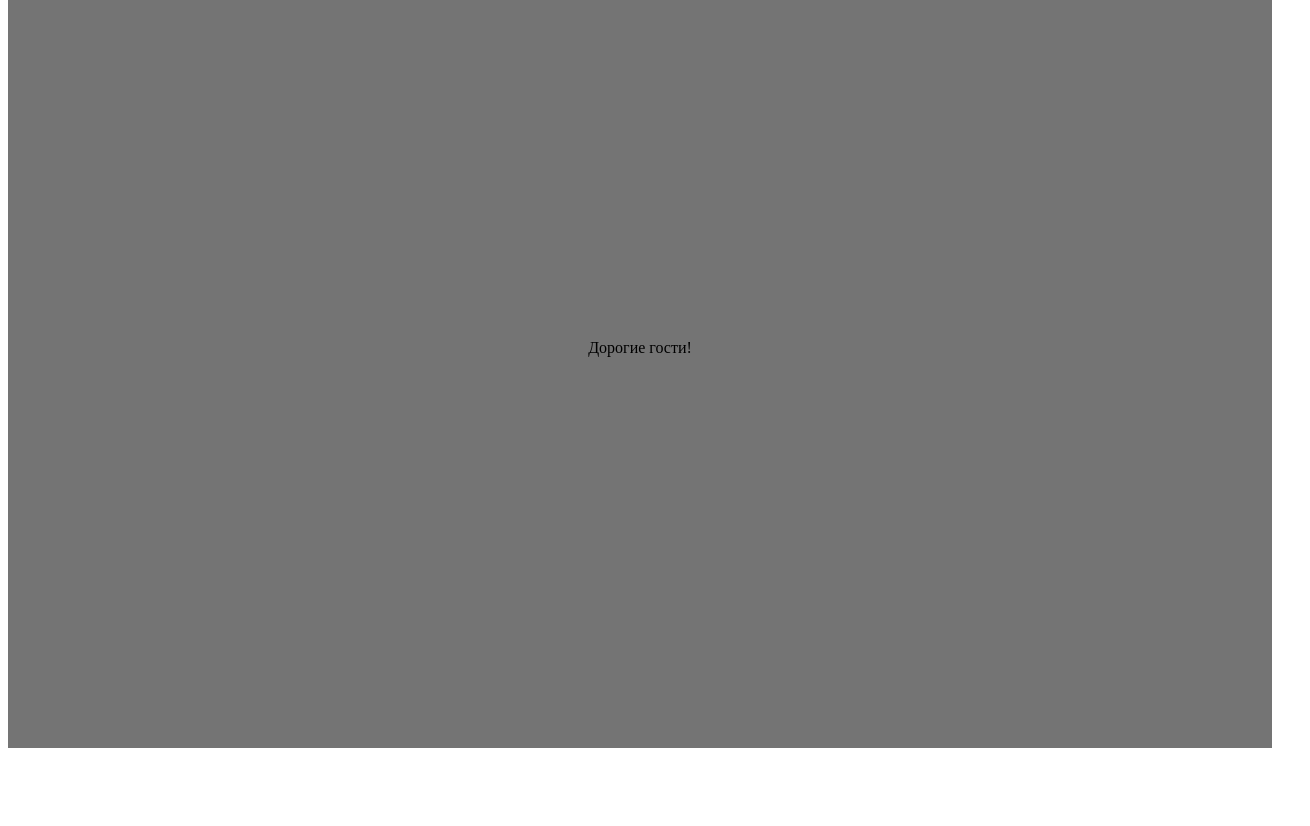
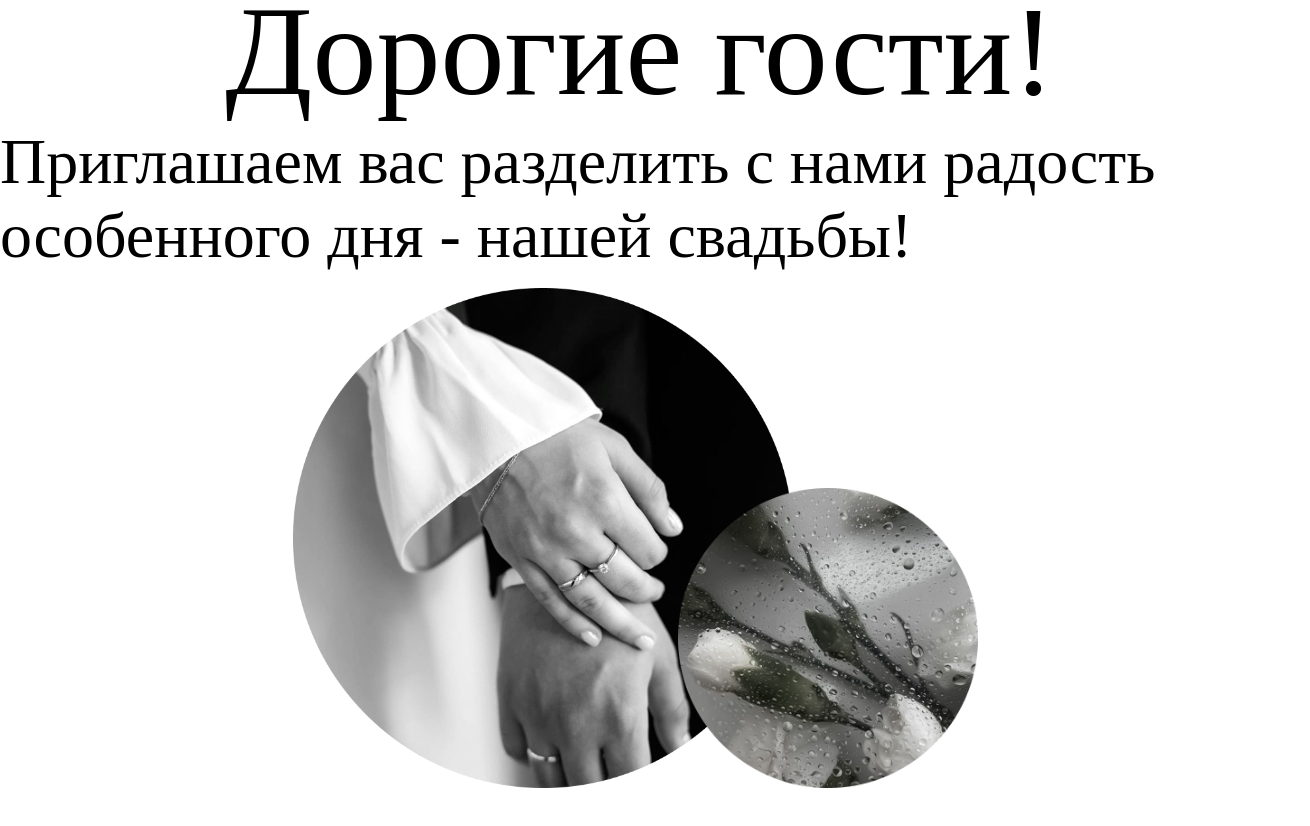
Before and after one commit to aerodes/DenisUshakovPromo, a Next.js app: page /Wedding in a window 1280 px wide. Shown: the part 860-1686 px from the top of the page, 1310 px wide, since content can reach past the window. Before the commit the page ends 1616 px from the top, so only its background shows below. Built offline with nearby package versions, Linux system fonts and the light colour scheme.

Commit message:
добавил 2 раздел

```diff
--- a/src/app/globals.css
+++ b/src/app/globals.css
@@ -1,4 +1,5 @@
 @import url("https://fonts.googleapis.com/css2?family=Koh+Santepheap:wght@100;300;400;700;900&family=Montserrat:wght@100..900&display=swap");
+@import url("https://fonts.googleapis.com/css2?family=Cormorant+Unicase:wght@300;400;500;600;700&family=Koh+Santepheap:wght@100;300;400;700;900&family=Montserrat:wght@100..900&display=swap");
 
 *,
 body {
@@ -7,40 +8,5 @@ body {
 }
 body {
     margin: 0;
+    background: #ffffff;
 }
-
-.koh-santepheap-thin {
-    font-family: "Koh Santepheap", serif;
-    font-weight: 100;
-    font-style: normal;
-}
-
-/* @font-face {
-    font-family: Koh_santepheap;
-    src: url("https://fonts.googleapis.com/css2?family=Koh+Santepheap:wght@100&family=Montserrat:wght@100..900&display=swap");
-    font-weight: 100;
-}
-
-@font-face {
-    font-family: Koh_santepheap;
-    src: url("https://fonts.googleapis.com/css2?family=Koh+Santepheap:wght@300&family=Montserrat:wght@100..900&display=swap");
-    font-weight: 300;
-}
-
-@font-face {
-    font-family: Koh_santepheap;
-    src: url("https://fonts.googleapis.com/css2?family=Koh+Santepheap:wght@400&family=Montserrat:wght@100..900&display=swap");
-    font-weight: 400;
-}
-
-@font-face {
-    font-family: Koh_santepheap;
-    src: url("https://fonts.googleapis.com/css2?family=Koh+Santepheap:wght@700&family=Montserrat:wght@100..900&display=swap");
-    font-weight: 700;
-}
-
-@font-face {
-    font-family: Koh_santepheap;
-    src: url("https://fonts.googleapis.com/css2?family=Koh+Santepheap:wght@900&family=Montserrat:wght@100..900&display=swap");
-    font-weight: 900;
-} */
--- a/src/pages/Wedding/components/Greeting/index.module.scss
+++ b/src/pages/Wedding/components/Greeting/index.module.scss
@@ -1,52 +1,101 @@
 .main {
-    // width: 100%;
-    height: 100vh;
+    background: #ffffff;
+    width: 100vw;
+    padding: 10px;
 
-    display: flex;
-    align-items: center;
-    justify-content: center;
-    overflow: hidden;
-
-    position: relative;
-
-    gap: 50px;
     @media (min-width: 1024px) {
-        gap: 180px;
+        padding: 30px;
     }
 
     &_title {
-        font-size: 148px;
-        color: #ffffff;
+        font-family: Cormorant Unicase;
+        font-size: 40px;
+        font-weight: 400;
 
-        @media (min-width: 375px) {
-            font-size: 188px;
-        }
-        @media (min-width: 600px) {
-            font-size: 298px;
+        margin: auto;
+        width: fit-content;
+
+        &_sub {
+            font-family: Cormorant Unicase;
+            font-size: 24px;
+            font-weight: 400;
+
+            margin: auto;
+            width: fit-content;
+            max-width: 425px;
+
+            @media (min-width: 490px) {
+                max-width: 490px;
+            }
+            @media (min-width: 1024px) {
+                max-width: 1500px;
+                font-size: 64px;
+            }
         }
         @media (min-width: 1024px) {
-            font-size: 428px;
+            font-size: 128px;
+        }
+    }
+    &_photo_container {
+        position: relative;
+        height: 300px;
+        width: 300px;
+        margin: auto;
+        &_1 {
+            width: 190px;
+            aspect-ratio: 1;
+            position: absolute;
+            top: 10px;
+            left: 5px;
+        }
+        &_2 {
+            width: 166px;
+            aspect-ratio: 1;
+            position: absolute;
+            top: 90px;
+            right: 0;
         }
 
-    }
-
-    &_img {
-        position: absolute;
-
-        left: calc(50% - 100px);
-        top: calc(50% - 145px);
-
         @media (min-width: 425px) {
-            left: calc(50% - 150px);
-            top: calc(50% - 225px);
+            width: 405px;
+            &_1 {
+                width: 250px;
+                top: 10px;
+                left: 5px;
+            }
+            &_2 {
+                width: 190px;
+                top: 90px;
+                right: 0;
+            }
         }
-        @media (min-width: 600px) {
-            left: calc(50% - 200px);
-            top: calc(50% - 310px);
+        @media (min-width: 500px) {
+            height: 400px;
+            width: 480px;
+            &_1 {
+                width: 300px;
+                top: 15px;
+                left: 5px;
+            }
+            &_2 {
+                width: 200px;
+                top: 140px;
+                right: 15px;
+            }
         }
         @media (min-width: 1024px) {
-            left: calc(50% - 400px);
-            top: calc(50% - 660px);
+            height: 700px;
+            width: 705px;
+            &_1 {
+                width: 500px;
+                top: 15px;
+                left: 5px;
+            }
+            &_2 {
+                width: 300px;
+                top: 215px;
+                right: 15px;
+            }
         }
     }
 }
--- a/src/pages/Wedding/components/Greeting/index.tsx
+++ b/src/pages/Wedding/components/Greeting/index.tsx
@@ -1,9 +1,25 @@
 "use client";
 
+import ImageCustom from "@/src/shared/components/ImageCustom";
 import styles from "./index.module.scss";
 
 const MainCover = (): React.ReactElement => {
-    return <div className={styles.main}>Дорогие гости!</div>;
+    return (
+        <div className={styles.main}>
+            <div className={styles.main_title}>Дорогие гости!</div>
+            <div className={styles.main_title_sub}>
+                Приглашаем вас разделить с нами радость особенного дня - нашей свадьбы!
+            </div>
+            <div className={styles.main_photo_container}>
+                <div className={styles.main_photo_container_1}>
+                    <ImageCustom src="./shared/images/greeting_1.png" />
+                </div>
+                <div className={styles.main_photo_container_2}>
+                    <ImageCustom src="./shared/images/greeting_2.png" />
+                </div>
+            </div>
+        </div>
+    );
 };
 
 export default MainCover;
--- a/src/pages/Wedding/components/MainCover/index.module.scss
+++ b/src/pages/Wedding/components/MainCover/index.module.scss
@@ -13,6 +13,7 @@
         &_D {
             font-family: Koh Santepheap;
             font-size: 140px;
+            font-weight: 400;
             color: #ffffff;
 
             position: absolute;
@@ -23,6 +24,7 @@
         &_K {
             font-family: Koh Santepheap;
             font-size: 140px;
+            font-weight: 400;
             color: #ffffff;
 
             position: absolute;
--- /dev/null
+++ b/src/shared/components/ImageCustom/index.tsx
@@ -0,0 +1,43 @@
+import {
+    ImageLoader,
+    OnLoadingComplete,
+    PlaceholderValue,
+    StaticImport,
+} from "next/dist/shared/lib/get-img-props";
+import Image from "next/image";
+const ImageCustom = ({
+    ...args
+}: {
+    src: string | StaticImport;
+    alt?: string;
+    width?: number | `${number}`;
+    height?: number | `${number}`;
+    fill?: boolean;
+    loader?: ImageLoader;
+    quality?: number | `${number}`;
+    priority?: boolean;
+    loading?: "eager" | "lazy" | undefined;
+    placeholder?: PlaceholderValue;
+    blurDataURL?: string;
+    unoptimized?: boolean;
+    overrideSrc?: string;
+    onLoadingComplete?: OnLoadingComplete;
+    layout?: string;
+    objectFit?: string;
+    objectPosition?: string;
+    lazyBoundary?: string;
+    lazyRoot?: string;
+}): React.ReactElement => {
+    return (
+        <div style={{ position: "relative", width: "100%", height: "100%" }}>
+            <Image
+                {...args}
+                src={args.src}
+                alt={args.alt ? args.alt : " "}
+                layout={args.layout ? args.layout : "fill"}
+                objectFit={args.objectFit ? args.objectFit : "contain"}
+            />
+        </div>
+    );
+};
+export default ImageCustom;
--- a/tsconfig.json
+++ b/tsconfig.json
@@ -28,6 +28,9 @@
       ],
       "@/public/*": [
         "./public/*"
+      ],
+      "@/globalShared/*": [
+        "./shared/*"
       ]
     }
   },
```
Also changed, not shown: public/shared/images/greeting_1.png (added), public/shared/images/greeting_2.png (added).
